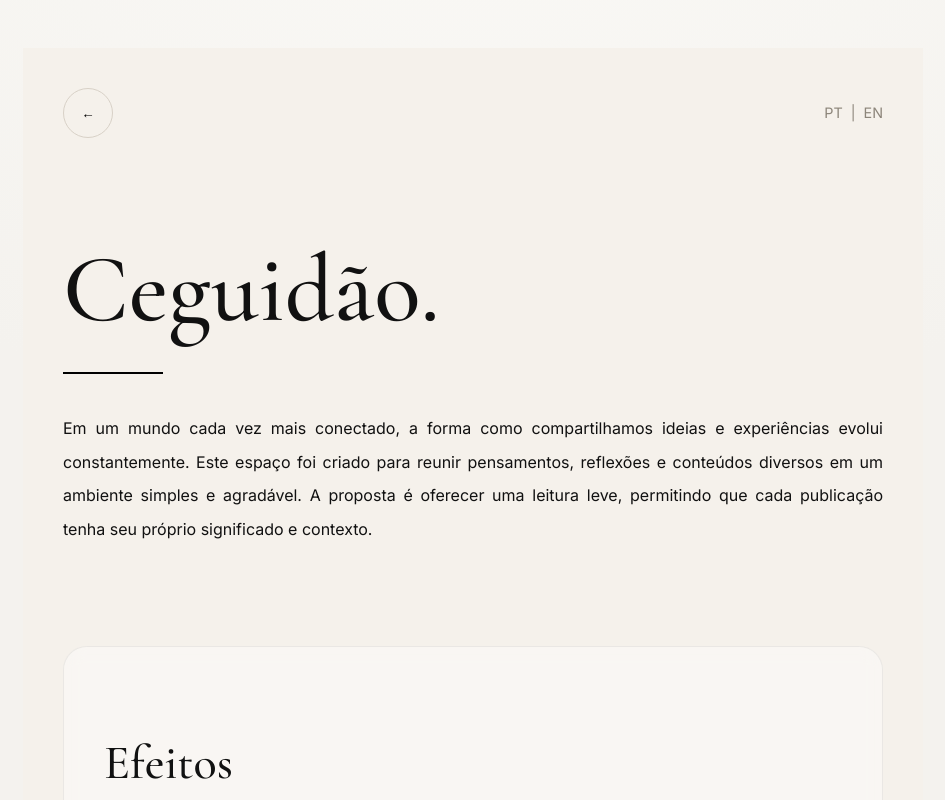
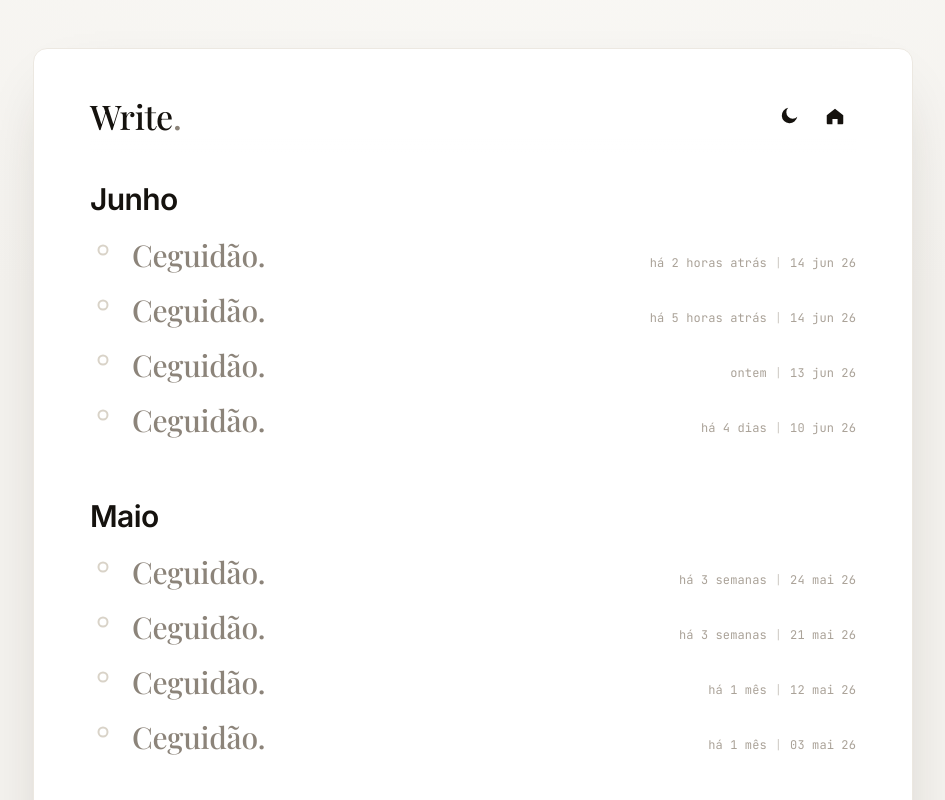
Before and after one commit to fabascoder/Write, a React (Vite) app in the folder front-end/: page / in a window 1280 px wide. Shown: the top 800 px of the page, without its empty margins (167-1112 px from the left). Built offline with nearby package versions, Linux system fonts and the light colour scheme; a web font is replaced by a local one.

Commit message:
Tentativa de criar rota, nao funciona no momento

```diff
--- a/front-end/package.json
+++ b/front-end/package.json
@@ -11,7 +11,8 @@
   },
   "dependencies": {
     "react": "^19.2.6",
-    "react-dom": "^19.2.6"
+    "react-dom": "^19.2.6",
+    "react-router-dom": "^6.30.4"
   },
   "devDependencies": {
     "@eslint/js": "^10.0.1",
--- a/front-end/src/App.tsx
+++ b/front-end/src/App.tsx
@@ -1,32 +1,34 @@
-// import Header from './components/Header'
-// import MonthSection from './components/MonthSection'
-// import { months } from './data/posts'
-import Article from './components/pages/Article';
-
-import './App.css'
+import Header from "./components/Header";
+import MonthSection from "./components/MonthSection";
+import { months } from "./data/posts";
+import { Route, Routes, BrowserRouter, Router } from "react-router-dom";
+import "./App.css";
 
 function App() {
   return (
-
+    <BrowserRouter>
       <div className="wr-page" id="top">
-      {/* <div className="wr-sheet">
+        <div className="wr-sheet">
           <Header />
 
           <main className="wr-feed">
             {months.map((month) => (
-            <MonthSection key={month.id} month={month} />
+              <Routes>
+                  <Route  path="/" element={<MonthSection key={month.id} month={month} />}/>
+              </Routes>
+
             ))}
           </main>
           <footer className="wr-footer">
             <span className="wr-footer-mark">Write.</span>
             <span className="wr-footer-note">fim do arquivo</span>
           </footer>
-      </div> */}
-      <Article />
         </div>
+        {/* <Article /> */}
+      </div>
+    </BrowserRouter>
 
-
-  )
+  );
 }
 
-export default App
+export default App;
--- a/front-end/src/components/MonthSection.tsx
+++ b/front-end/src/components/MonthSection.tsx
@@ -1,17 +1,25 @@
 import type { Month } from '../data/posts'
 import PostItem from './PostItem'
 import '../styles/MonthSection.css'
+import { Link, NavLink } from "react-router-dom";
+import Article from './pages/Article';
+
 
 export default function MonthSection({ month }: { month: Month }) {
   return (
+
     <section className="wr-month">
       <h2 className="wr-month-title">{month.name}</h2>
       {/* ordered list: the timeline encodes real chronology */}
       <ol className="wr-timeline">
         {month.posts.map((post) => (
-          <PostItem key={post.id} post={post} />
+          <NavLink to="/article">
+             <PostItem key={post.id} post={post} />
+          </NavLink>
+
         ))}
       </ol>
     </section>
+
   )
 }
```
Also changed, not shown: 1 other file (tests, documents, lock files or other folders). Lines whose indentation alone changed are shown as unchanged.
